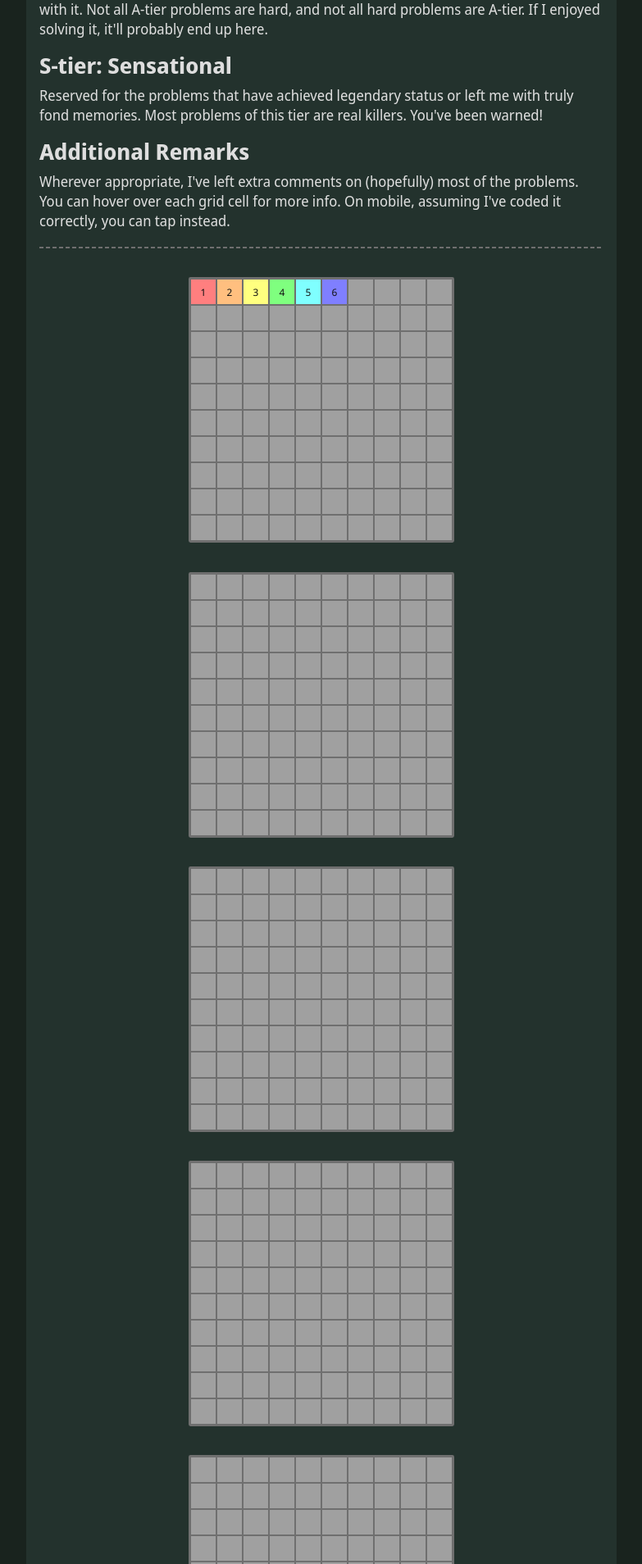
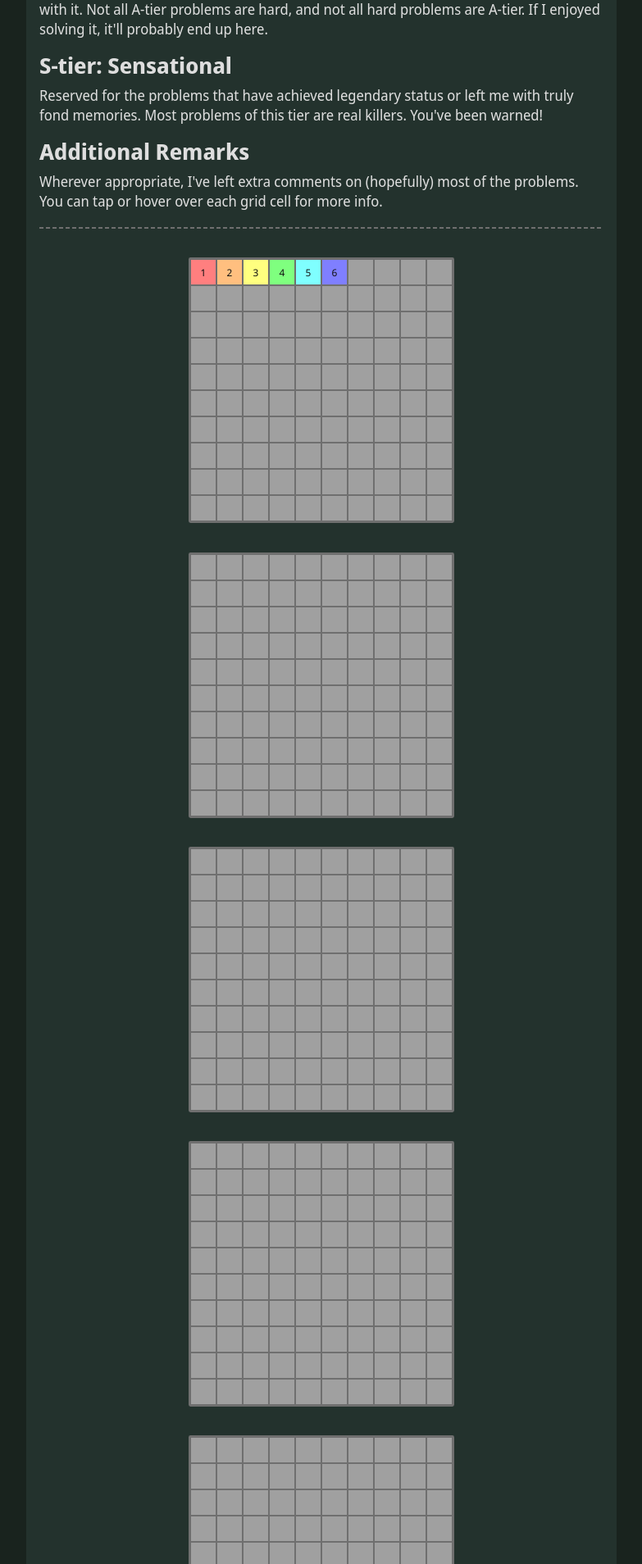
Before and after one commit to SanguineChameleon/sanguinechameleon.github.io, a Jekyll site: the page built from _posts/2026-05-17-project-euler-tier-list.md, in a window 1280 px wide. Shown: the part 1369-3277 px from the top of the page at 82% size, without its empty margins (248-1031 px from the left). Built offline with Jekyll 4.4.1, drawn with Linux system fonts in a browser that asks for light colours; part of the change alters nothing that is shown.

Commit message:
UX expert

```diff
--- a/_posts/2026-05-17-project-euler-tier-list.md
+++ b/_posts/2026-05-17-project-euler-tier-list.md
@@ -51,7 +51,7 @@ Reserved for the problems that have achieved legendary status or left me with tr
 
 ### Additional Remarks
 
-Wherever appropriate, I've left extra comments on (hopefully) most of the problems. You can hover over each grid cell for more info. On mobile, assuming I've coded it correctly, you can tap instead.
+Wherever appropriate, I've left extra comments on (hopefully) most of the problems. You can tap or hover over each grid cell for more info.
 
 ---
 {: style="margin-top: 1.25rem;"}
@@ -59,11 +59,12 @@ Wherever appropriate, I've left extra comments on (hopefully) most of the proble
 <style>
     #progress_page {
         --color-almost-black: #111;
-
         --color-background-default: #222;
         --color-text-default: #ccc;
         --color-border-default: rgb(111, 111, 111);
         --color-border-variation-1: #666;
+        --color-text-link: #9d6f53;
+        --color-text-link-hover: #666;
     }
 
     #progress_page .grid td {
@@ -120,7 +121,12 @@ Wherever appropriate, I've left extra comments on (hopefully) most of the proble
         margin-left: -4.5rem;
     }
 
-    #progress_page .tooltip:hover .tooltiptext_narrow {
+    #progress_page .tooltiptext_narrow {
+        visibility: hidden;
+    }
+
+    #progress_page .tooltip:hover .tooltiptext_narrow,
+    #progress_page .tooltip:focus-within .tooltiptext_narrow {
         visibility: visible;
     }
 
@@ -150,7 +156,7 @@ Wherever appropriate, I've left extra comments on (hopefully) most of the proble
         text-align: center;
     }
 
-    #progress_page .problems_solved_table td a {
+    #progress_page .problems_solved_table td .cell_content {
         display: flex;
         width: 100%;
         height: 100%;
@@ -162,11 +168,21 @@ Wherever appropriate, I've left extra comments on (hopefully) most of the proble
         color: var(--color-text-default);
     }
 
+    #progress_page .problems_solved_table td .cell_content a {
+        font-weight: 600;
+        color: var(--color-text-link);
+    }
+
+    #progress_page .problems_solved_table td .cell_content a:hover {
+        text-decoration: none;
+        color: var(--color-text-link-hover);
+    }
+
     #progress_page .problems_solved_table .tooltiptext_narrow {
         font-size: 100%;
     }
 
-    #progress_page .problems_solved_grid a {
+    #progress_page .problems_solved_grid .cell_content {
         color: inherit;
         display: block;
         width: 100%;
@@ -174,7 +190,7 @@ Wherever appropriate, I've left extra comments on (hopefully) most of the proble
         font-weight: normal;
     }
 
-    #progress_page .problems_solved_grid .problem_solved a {
+    #progress_page .problems_solved_grid .problem_solved .cell_content {
         color: var(--color-almost-black);
     }
 
@@ -226,16 +242,17 @@ Wherever appropriate, I've left extra comments on (hopefully) most of the proble
                     {%- endif %}
                     <td class="tooltip {{ class_name }} problem_solved">
                         {%- if problem_info != nil %}
-                        <a href="https://projecteuler.net/problem={{ problem_num }}">
+                        <div class="cell_content">
                             {{ problem_num }}
-                            <span class="tooltiptext_narrow">
+                            <div class="tooltiptext_narrow">
                                 <div class="strong larger">Problem {{ problem_num }}</div>
                                 <div>{{ problem_info.tier }}-tier</div>
                                 {%- if problem_info.comment != "" %}
                                 <div class="smaller">{{ problem_info.comment }}</div>
+                                <a href="https://projecteuler.net/problem={{ problem_num }}">View Problem</a>
                                 {%- endif %}
-                            </span>
-                        </a>
+                            </div>
+                        </div>
                         {%- endif %}
                     </td>
                     {%- endfor %}
```
